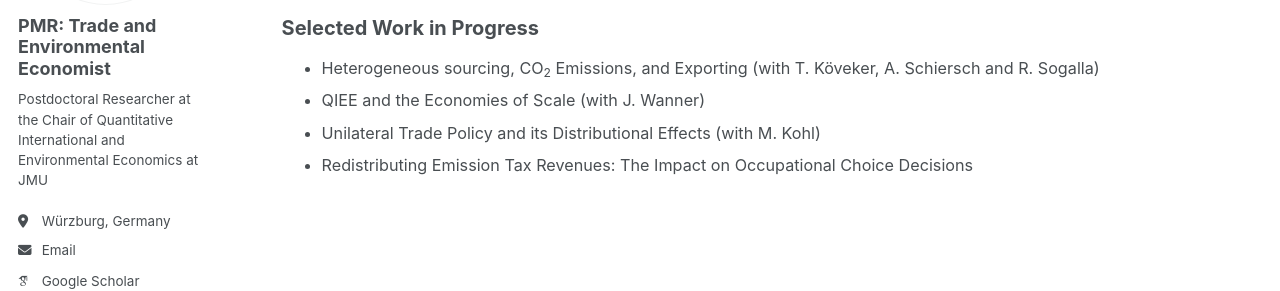
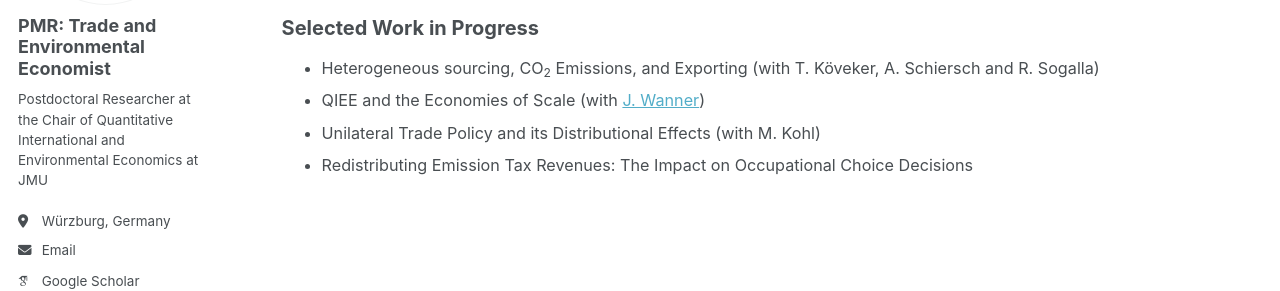
Before and after one commit to PhMRichter/PhMRichter.github.io, a Jekyll site: the page built from _pages/research.html, in a window 1280 px wide and 900 px high, scrolled down 1292 px. Shown: the part 299-590 px from the top of the window. Built offline with Jekyll 4.4.1, drawn with Linux system fonts in a browser that asks for light colours; some web fonts are replaced.

Commit message:
Update research.html

```diff
--- a/_pages/research.html
+++ b/_pages/research.html
@@ -108,7 +108,7 @@ author_profile: true
    Heterogeneous sourcing, CO<sub>2</sub> Emissions, and Exporting (with T. Köveker, A. Schiersch and R. Sogalla)
   </li>
   <li>
-   QIEE and the Economies of Scale (with J. Wanner)
+   QIEE and the Economies of Scale (with <a href="http://joschkawanner.de/" target="_blank">J. Wanner</a>)
   </li>
   <li>
    Unilateral Trade Policy and its Distributional Effects (with M. Kohl)
```
